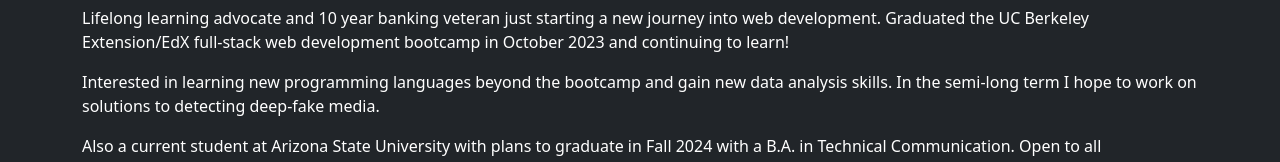
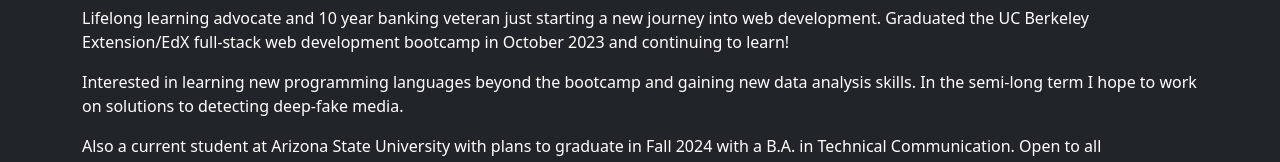
Before and after one commit to Ji-yoh/my-react-portfolio-m20, a React (Create React App) app: page / in a window 1280 px wide. Shown: the part 452-614 px from the top of the page. Built offline with nearby package versions, Linux system fonts and the light colour scheme.

Commit message:
corrected spelling in about me

```diff
--- a/src/components/pages/AboutMe.js
+++ b/src/components/pages/AboutMe.js
@@ -6,7 +6,7 @@
             <div className="about-me">
                 <h2>About Me</h2>
                 <p>Lifelong learning advocate and 10 year banking veteran just starting a new journey into web development. Graduated the UC Berkeley Extension/EdX full-stack web development bootcamp in October 2023 and continuing to learn!</p>
-                <p>Interested in learning new programming languages beyond the bootcamp and gain new data analysis skills. In the semi-long term I hope to work on solutions to detecting deep-fake media.</p>
+                <p>Interested in learning new programming languages beyond the bootcamp and gaining new data analysis skills. In the semi-long term I hope to work on solutions to detecting deep-fake media.</p>
                 <p>Also a current student at Arizona State University with plans to graduate in Fall 2024 with a B.A. in Technical Communication. Open to all opportunities, feel free to reach out!</p>
             </div>
         </Container>
```
